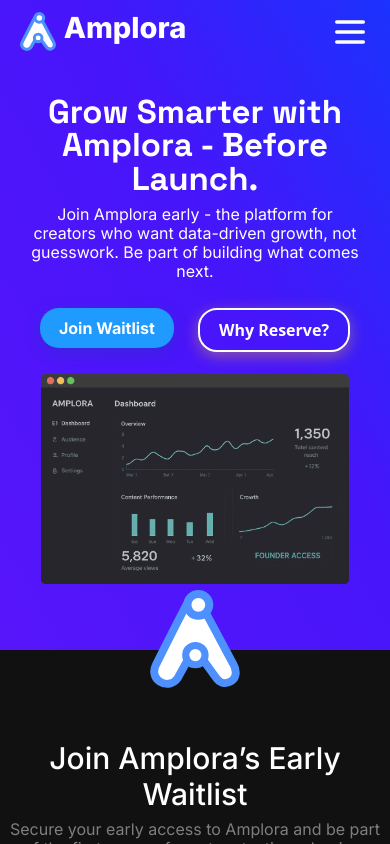
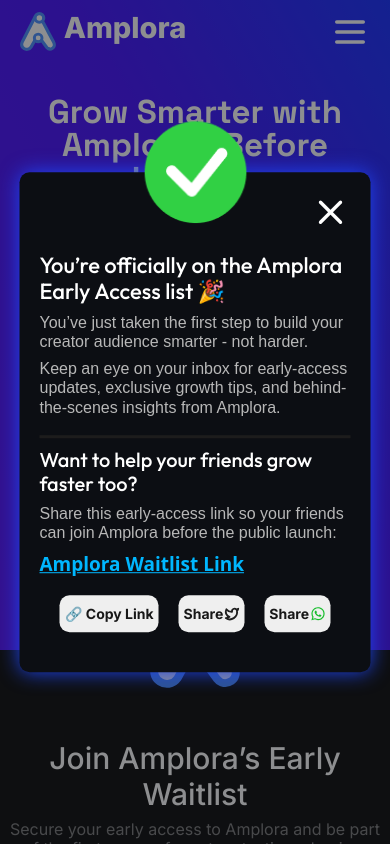
Before and after one commit to Nxtdev-Softwares/Amplora-Landing-Page, a React (Vite) app: page /WaitListForm in a window 390 px wide. Shown: the top 844 px of the page. Built offline with nearby package versions, Linux system fonts and the light colour scheme; no server answers.

Commit message:
Added error and success messages

```diff
--- a/src/pages/LandingPages/ProductDevelopedWithPartners/NXTDEV/pages/Amplora/styles/WaitListFormPage.css
+++ b/src/pages/LandingPages/ProductDevelopedWithPartners/NXTDEV/pages/Amplora/styles/WaitListFormPage.css
@@ -8,6 +8,11 @@
     margin: 0px;
     padding: 0px;
 }
+
+.no-scroll {
+  overflow-y: hidden;
+}
+
 
 .waitlist-form-page {
     background-color: var(--bg-color);
@@ -1108,3 +1113,277 @@
         font-size: 16px;
     }
 }
+
+div#success-modal-overlay {
+    position: fixed;
+    top: 50%;
+    left: 50%;
+    transform: translate(-50%, -50%);
+    background-color: rgba(12, 14, 19, 0.466);
+    z-index: 69999;
+    width: 100%;
+    height: 100%;
+    animation: overlayAnime 0.3s forwards ease-in-out;
+}
+@keyframes overlayAnime {
+    0% { opacity: 0;}
+    100% {opacity: 1;}
+}
+
+div#success-modal {
+    position: fixed;
+    top: 50%;
+    left: 50%;
+    transform: translate(-50%, -50%);
+    background-color: rgb(12, 14, 19);
+    z-index: 70000;
+    padding: 40px 30px;
+    padding-top: 100px;
+    width: 80%;
+    max-width:  600px;
+    color: white;
+    border-radius: 10px;
+    box-shadow: 0 0 20px rgb(30, 70, 247);
+    animation: successModal 0.3s forwards ease-in-out;
+}
+
+div#success-modal .close {
+    position: absolute;
+    top: 20px; right: 20px;
+    width: 40px;
+    height: 40px;
+    color: white;
+    cursor: pointer;
+    transition: 0.3s;
+}
+
+div#success-modal .check-icon {
+    color: green;
+    position: absolute;
+    top: -80px;
+    width: 200px;
+    height: 200px;
+}
+
+div#success-modal .close:hover {
+    color: rgb(151, 151, 151);
+}
+
+div#success-modal .header h2 {
+    margin-top: 20px;
+    font-size: 30px;
+    font-family: Outfit, Inter;
+}
+
+div#success-modal .header h4 {
+    font-size: 20px;
+    font-weight: 400;
+    font-family: sans-serif;
+    color: rgb(184, 184, 184);
+}
+div#success-modal .line {
+    width: 100%;
+    height: 3px;
+    background-color: rgb(29, 28, 28);
+    margin: 10px 0px;
+}
+div#success-modal .share-sec h3 {
+    font-size: 26px;
+    font-family: Outfit, Inter;
+}
+
+div#success-modal .waitlist-page-link {
+    color: rgb(0, 183, 255);
+    font-size: 19px;
+    font-weight: 600;
+}
+div#success-modal .waitlist-page-link:hover {
+    text-decoration: none;
+}
+
+div#success-modal .share-sec h5 {
+    font-size: 20px;
+    font-weight: 400;
+    font-family: sans-serif;
+    color: rgb(184, 184, 184);
+}
+div#success-modal .btn-row {
+    display: flex;
+    gap: 20px;
+}
+div#success-modal .btn-row button {
+    display: flex;
+    align-items: center;
+    justify-content: center;
+    gap: 6px;
+    padding: 8px 10px;
+    border: none;
+    border-radius: 10px;
+    font-size: 17px;
+    font-family: Inter, sans-serif;
+    font-weight: 700;
+    cursor: pointer;
+    transition: all 0.2s ease;
+    color: white;
+    color: rgb(24, 24, 24);
+}
+div#success-modal .btn-row button:hover {
+    background-color: rgb(170, 197, 255);
+}
+
+div#success-modal .btn-row button .social.x {
+    color: rgb(32, 32, 32);
+    width: 26px;
+    height: 26px;
+    stroke-width: 3px;
+    transition: 0.3s;
+}
+div#success-modal .btn-row button:hover .social.x {
+    color: #000000;
+}
+div#success-modal .btn-row button .social.insta {
+    color: rgb(20, 189, 43);
+    width: 26px;
+    height: 26px;
+    stroke-width: 3px;
+    transition: 0.3s;
+}
+div#success-modal .btn-row button:hover .social.insta {
+    color: #1b9e22;
+}
+
+
+@media (max-width: 720px) {
+div#success-modal {
+    padding: 40px 30px;
+    padding-top: 80px;
+    width: 90%;
+}
+div#success-modal .check-icon {
+    top: -60px;
+    width: 150px;
+    height: 150px;
+}
+div#success-modal .close:hover {
+    color: rgb(151, 151, 151);
+}
+div#success-modal .header h2 {
+    margin-top: 20px;
+    font-size: 29px;
+}
+
+div#success-modal .header h4 {
+    font-size: 17px;
+}
+div#success-modal .line {
+    width: 100%;
+    height: 3px;
+    background-color: rgb(29, 28, 28);
+    margin: 10px 0px;
+}
+div#success-modal .share-sec h3 {
+    font-size: 29px;
+    font-family: Outfit;
+}
+div#success-modal .share-sec h5 {
+    font-size: 16px;
+}
+}
+
+@media (max-width: 600px) {
+div#success-modal {
+    padding: 40px 20px;
+    padding-top: 60px;
+    width: 90%;
+}
+div#success-modal .check-icon {
+    top: -60px;
+    width: 120px;
+    height: 120px;
+}
+div#success-modal .close:hover {
+    color: rgb(151, 151, 151);
+}
+div#success-modal .header h2 {
+    margin-top: 20px;
+    font-size: 22px;
+}
+div#success-modal .header h4 {
+    font-size: 16px;
+}
+div#success-modal .line {
+    width: 100%;
+    height: 3px;
+    background-color: rgb(29, 28, 28);
+    margin: 10px 0px;
+}
+div#success-modal .share-sec h3 {
+    font-size: 20px;
+    font-family: Outfit;
+}
+div#success-modal .share-sec h5 {
+    font-size: 16px;
+}
+div#success-modal .btn-row button {
+    gap: 1px;
+    padding: 8px 5px;
+    font-size: 14px;
+}
+div#success-modal .btn-row button .social.x {
+    width: 15px;
+    height: auto;
+}
+div#success-modal .btn-row button .social.insta {
+    width: 15px;
+    height: auto;
+}
+}
+
+@keyframes successModal {
+    0% {opacity: 0; transform: translateY(-30px) translateX(-50%);}
+    100% {opacity: 1; transform: translateY(-50%) translateX(-50%);}
+}
+
+ div#success-modal.fade-out{
+  transform: translateY(-10px);
+}
+
+div#error-message {
+    position: fixed;
+    display: flex;
+    bottom: 50px;
+    right: 50px;
+    z-index: 7000;
+    background-color: #ffe5e5;
+    color: #ff0202;
+    font-weight: bold;
+    border: 1px solid #f5c2c0;
+    padding: 10px 15px;
+    border-radius: 8px;
+    font-size: 17px;
+    margin: 10px 0;
+    text-align: left;
+    display: flex;
+    align-items: center;
+    gap: 6px;
+    box-shadow: 0 2px 6px rgba(0, 0, 0, 0.05);
+    animation: fadeIn 0.3s ease;
+}
+
+@keyframes fadeIn {
+  0% {
+    opacity: 0;
+    transform: translateY(-3px);
+  }
+  100% {
+    opacity: 1;
+  }
+}
+
+@media (max-width: 670px) {
+    div#error-message {
+        left: 50%;
+        transform: translateX(-50%);
+        width: 90%;
+    }
+}
--- a/src/pages/LandingPages/ProductDevelopedWithPartners/NXTDEV/pages/UpfrontPaymentPage.jsx
+++ b/src/pages/LandingPages/ProductDevelopedWithPartners/NXTDEV/pages/UpfrontPaymentPage.jsx
@@ -65,24 +65,35 @@
   const nameRef = useRef(null);
   const [email, setEmail] = useState("");
   const emailRef = useRef(null);
-  const [whatsapp, setWhatsapp] = useState("");
-  const whatsappRef = useRef(null);
-  const [brandName, setBrandName] = useState("");
-  const brandNameRef = useRef(null);
   const [socialMediaLink, setSocialMediaLink] = useState("");
   const socialMediaLinkRef = useRef(null);
   const [role, setRole] = useState("");
   const roleRef = useRef(null);
 
+  const [errorMsg, setErrorMsg] = useState(false)
+  const [showSuccess, setShowSuccess] = useState(false)
+  const [fadeOut, setFadeOut] = useState(false);
+
+  useEffect(() => {
+      if (errorMsg) {
+        const fadeTimer = setTimeout(() => setFadeOut(true), 2500); // start fade before removal
+        const hideTimer = setTimeout(() => {
+          setErrorMsg(false);
+          setFadeOut(false);
+        }, 3000);
+        return () => {
+          clearTimeout(fadeTimer);
+          clearTimeout(hideTimer);
+        };
+      }
+    }, [errorMsg]);
 
   const addUserToWaitingList = async(payUpfront) => {
 
     const data = {
       name: document.getElementById("name").value,
-      whatsapp: document.getElementById("whatsapp").value,
       website: document.getElementById("website").value,
       email: document.getElementById("email").value,
-      brandName: document.getElementById("brandName").value,
       jobTitle: document.getElementById("jobTitle").value,
       agreed: document.getElementById("defaultCheck1").checked,
       selectedPlan: document.getElementById("product-plan").value,
@@ -118,6 +129,12 @@
         alert("Successfully added to the waiting list!");
       }
     }
+    if (!name.trim() || !email.trim() || jobTitle.trim() || agreed.trim() || selectedPlan.trim()) {
+      setErrorMsg(true);
+      return;
+    }
+
+    setErrorMsg(false);
 
   }
 
@@ -453,6 +470,12 @@
       </div>
 
       <TheFooter />
+
+      {errorMsg && (
+        <div id="error-message">
+          ⚠️ Please fill in all required fields.
+        </div>
+      )}
     </>
   );
 }
--- a/src/pages/LandingPages/ProductDevelopedWithPartners/NXTDEV/pages/WaitListForm.jsx
+++ b/src/pages/LandingPages/ProductDevelopedWithPartners/NXTDEV/pages/WaitListForm.jsx
@@ -8,7 +8,12 @@
 import { AlarmClock } from 'lucide-react';
 import { Rocket } from 'lucide-react';
 import { ArrowUp } from 'lucide-react';
+import { X } from 'lucide-react';
+import { Instagram } from 'lucide-react';
 import { MoveRight } from 'lucide-react';
+import { CircleCheck } from 'lucide-react';
+import { Twitter } from "lucide-react";
+import { FaWhatsapp } from "react-icons/fa";
 import { CornerRightDown } from 'lucide-react';
 import { Zap } from 'lucide-react';
 import { CircleStar } from 'lucide-react';
@@ -20,6 +25,8 @@
 import sideImageBadge from '../../../../../assets/sideImageBadge.png'
 import sideImageRocket from "../../../../../assets/sideImageRocket.png";
 import waitlistMockup from "../../../../../assets/waitlistDashboard.png";
+
+import successCheck from "../../../../../assets/success-check.png";
 
 import "./Amplora/styles/WaitListFormPage.css";
 import { useLocation, useParams } from 'react-router';
@@ -36,6 +43,7 @@
 
 import { Helmet } from "react-helmet";
 import { useSearchParams } from 'react-router-dom';
+import { h3 } from 'framer-motion/client';
 
 
 function WaitListForm() {
@@ -73,35 +81,54 @@
   const [role, setRole] = useState("");
   const roleRef = useRef(null);
 
+  const [errorMsg, setErrorMsg] = useState(false)
+  const [showSuccess, setShowSuccess] = useState(true)
+  const [fadeOut, setFadeOut] = useState(false);
+
+  const shareLink = "https://www.bininstructions.com/partners/products/amplora/waitinglist";
+  const shareText =
+    "I just joined Amplora’s Early Access - a new creator growth platform! Join me here:";
+
+  // 🔗 Copy link to clipboard
+  const handleCopy = async () => {
+    try {
+      await navigator.clipboard.writeText(shareLink);
+      alert("✅ Link copied to clipboard!");
+    } catch (err) {
+      console.error("Copy failed:", err);
+    }
+  };
+
+  // 🐦 Share on Twitter (X)
+  const handleTwitterShare = () => {
+    const tweetUrl = `https://twitter.com/intent/tweet?text=${encodeURIComponent(
+      `${shareText} ${shareLink}`
+    )}`;
+    window.open(tweetUrl, "_blank");
+  };
+
+  // 💬 Share via WhatsApp
+  const handleWhatsAppShare = () => {
+    const whatsappUrl = `https://wa.me/?text=${encodeURIComponent(
+      `${shareText} ${shareLink}`
+    )}`;
+    window.open(whatsappUrl, "_blank");
+  };
 
   const addUserToWaitingList = async(payUpfront) => {
 
     const data = {
       name: document.getElementById("name").value,
-      whatsapp: document.getElementById("whatsapp").value,
       website: document.getElementById("website").value,
       email: document.getElementById("email").value,
-      brandName: document.getElementById("brandName").value,
       jobTitle: document.getElementById("jobTitle").value,
       agreed: document.getElementById("defaultCheck1").checked,
-      selectedPlan: document.getElementById("product-plan").value,
-      payUpfront: payUpfront
     };
     const response = await api.post("/api/v1/partners/products/amplora/waiting-list/adduser", data);
     if (response.status === 200){
       console.log(response.data);
       if (response.data.status == "ok"){
         if (response.data.launchPayment){
-          payhere.onCompleted = function onCompleted(orderId) {
-            console.log("Payment completed. OrderID:" + orderId);
-            // Note: validate the payment and show success or failure page to the customer
-          };
-
-          // Payment window closed
-          payhere.onDismissed = function onDismissed() {
-            // Note: Prompt user to pay again or show an error page
-            console.log("Payment dismissed");
-          };
 
           // Error occurred
           payhere.onError = function onError(error) {
@@ -114,11 +141,32 @@
 
           payhere.startPayment(paymentData);
         }
-        alert("Successfully added to the waiting list!");
+        setShowSuccess(true);
       }
     }
 
+    if (!name.trim() || !email.trim() || jobTitle.trim() || agreed.trim()) {
+      setErrorMsg(true);
+      return;
+    }
+
+    setErrorMsg(false);
+
   }
+
+    useEffect(() => {
+    if (errorMsg) {
+      const fadeTimer = setTimeout(() => setFadeOut(true), 2500); // start fade before removal
+      const hideTimer = setTimeout(() => {
+        setErrorMsg(false);
+        setFadeOut(false);
+      }, 3000);
+      return () => {
+        clearTimeout(fadeTimer);
+        clearTimeout(hideTimer);
+      };
+    }
+  }, [errorMsg]);
 
   const [selectedPlan, setSelectedPlan] = useState(null);
   const [selectedPlanActive, setSelectedPlanActive] = useState(false);
@@ -431,6 +479,42 @@
       </div>
 
       <TheFooter />
+
+      {showSuccess && (
+        <>
+        <div id={`success-modal-overlay`} onClick={() => setShowSuccess(false)}></div>
+        <div id="success-modal" className="d-flex justify-content-center align-items-center flex-column">
+          <X className='close' onClick={() => setShowSuccess(false)}/>
+          <img src={successCheck} alt="" className='check-icon'/>
+          <div className="header">
+            <h2>You’re officially on the Amplora Early Access list 🎉</h2>
+            <h4>You’ve just taken the first step to build your creator audience smarter - not harder.</h4>
+            <h4>Keep an eye on your inbox for early-access updates, exclusive growth tips, and behind-the-scenes insights from Amplora.</h4>
+          </div>
+          <div className="line"></div>
+          <div className="share-sec">
+            <h3>Want to help your friends grow faster too?</h3>
+            <h5>Share this early-access link so your friends can join Amplora before the public launch:</h5>
+
+            <a href="https://www.bininstructions.com/partners/products/amplora/waitinglist" target='_blank' className='waitlist-page-link' rel="noopener noreferrer">
+              Amplora Waitlist Link
+            </a>
+          </div>
+          <div className="btn-row mt-3 mt-md-4">
+            <button onClick={handleCopy}>🔗 Copy Link</button>
+            <button onClick={handleTwitterShare}>Share <Twitter className='social x'/></button>
+            <button onClick={handleWhatsAppShare}>Share <FaWhatsapp  className='social insta'/></button>
+          </div>
+        </div>
+        </>
+      )}
+
+      {errorMsg && (
+        <div id="error-message">
+          ⚠️ Please fill in all required fields.
+        </div>
+      )}
+
     </>
   );
 }
```
Also changed, not shown: src/assets/success-check.png (added).
